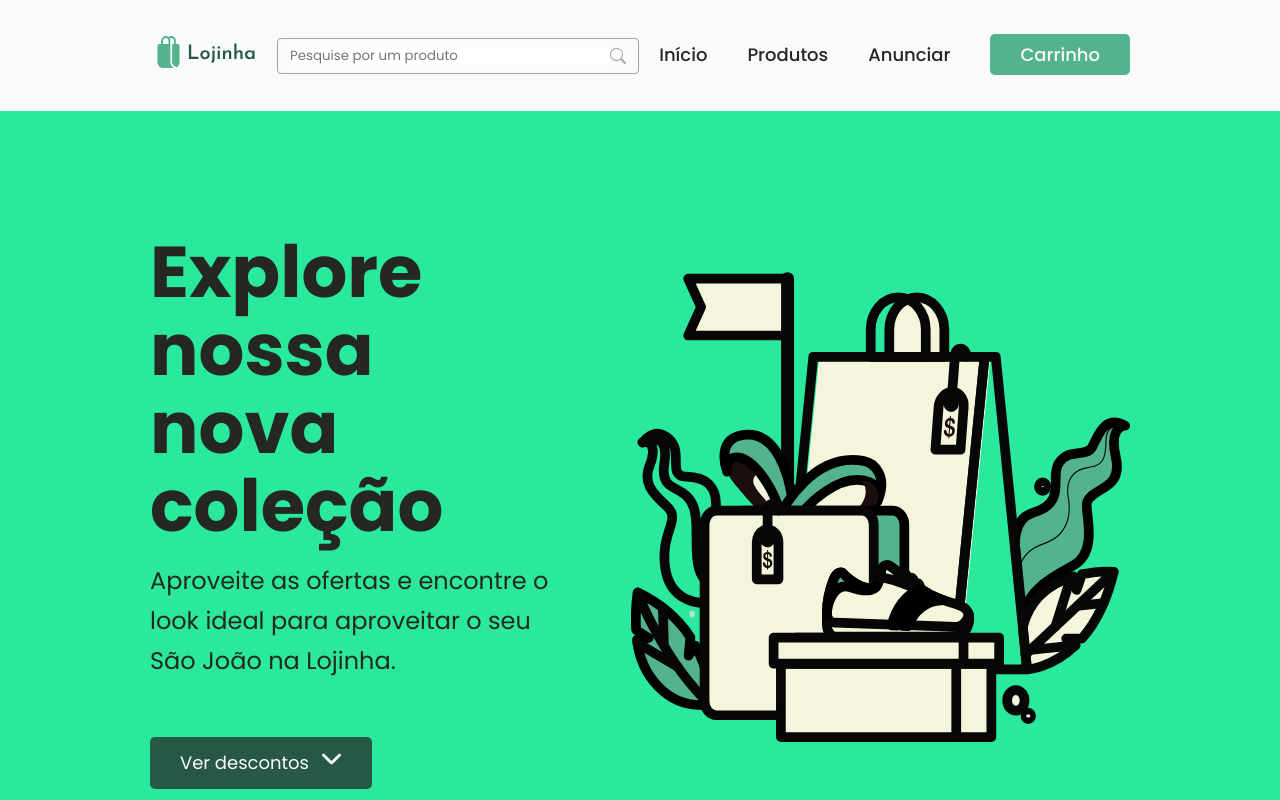
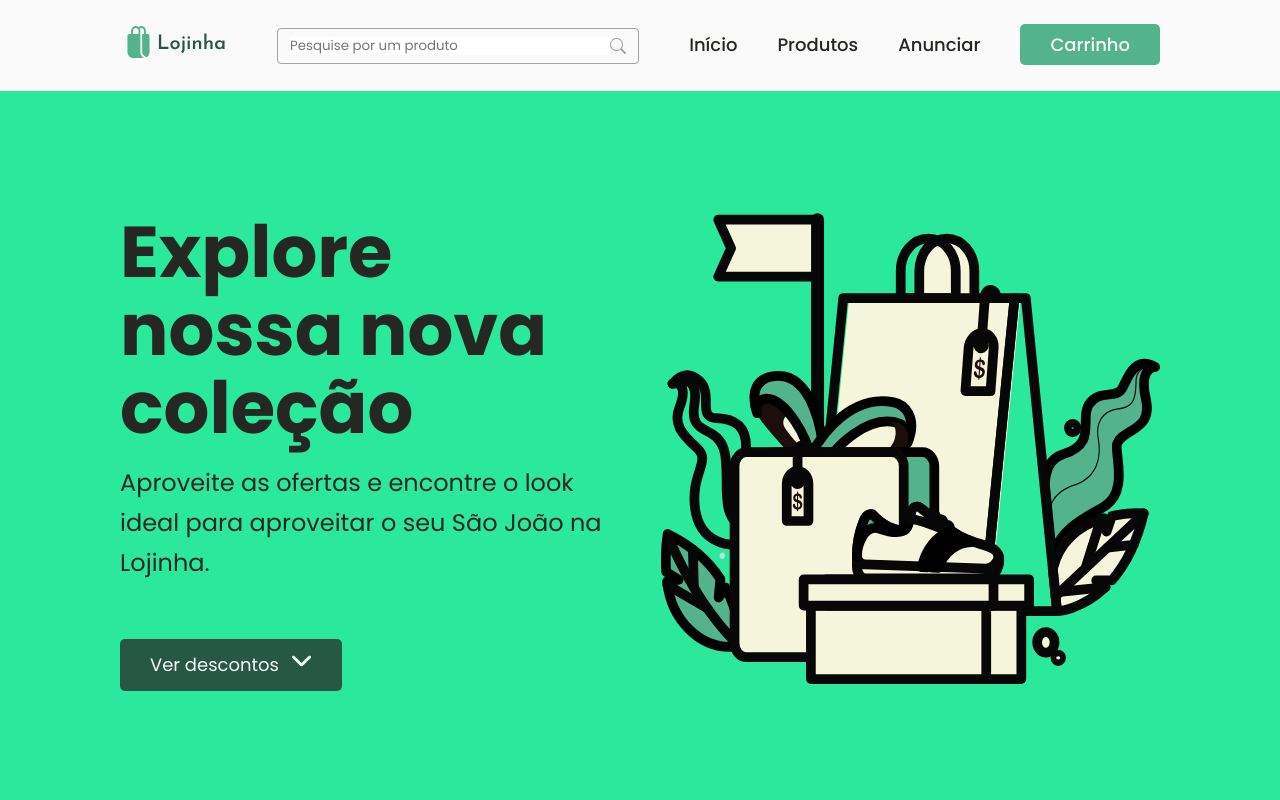
Before and after one commit to DjairMaykon/lojinfo, a React (Vite) app: page / in a window 1280 px wide. Shown: the top 800 px of the page. Built offline with nearby package versions, Linux system fonts and the light colour scheme; no server answers.

Commit message:
fix: alinhamento do header com o hero na pagina home

```diff
--- a/src/components/header/style.css
+++ b/src/components/header/style.css
@@ -131,7 +131,7 @@
 }
 
 @media screen and (min-width: 834px) {
-  #mainHeader {
+  #mainHeader .headerContainer {
     padding: 24px 60px;
   }
 
@@ -156,7 +156,7 @@
 }
 
 @media screen and (min-width: 1250px) {
-  #mainHeader {
+  #mainHeader .headerContainer {
     flex-wrap: nowrap;
     padding: 22px 120px;
     gap: 50px;
--- a/src/components/heroHome/style.css
+++ b/src/components/heroHome/style.css
@@ -7,7 +7,7 @@
   flex-direction: column;
   align-items: center;
 
-  padding: 70px 30px;
+  padding: 70px 0;
 }
 
 #heroHome .content {
```
